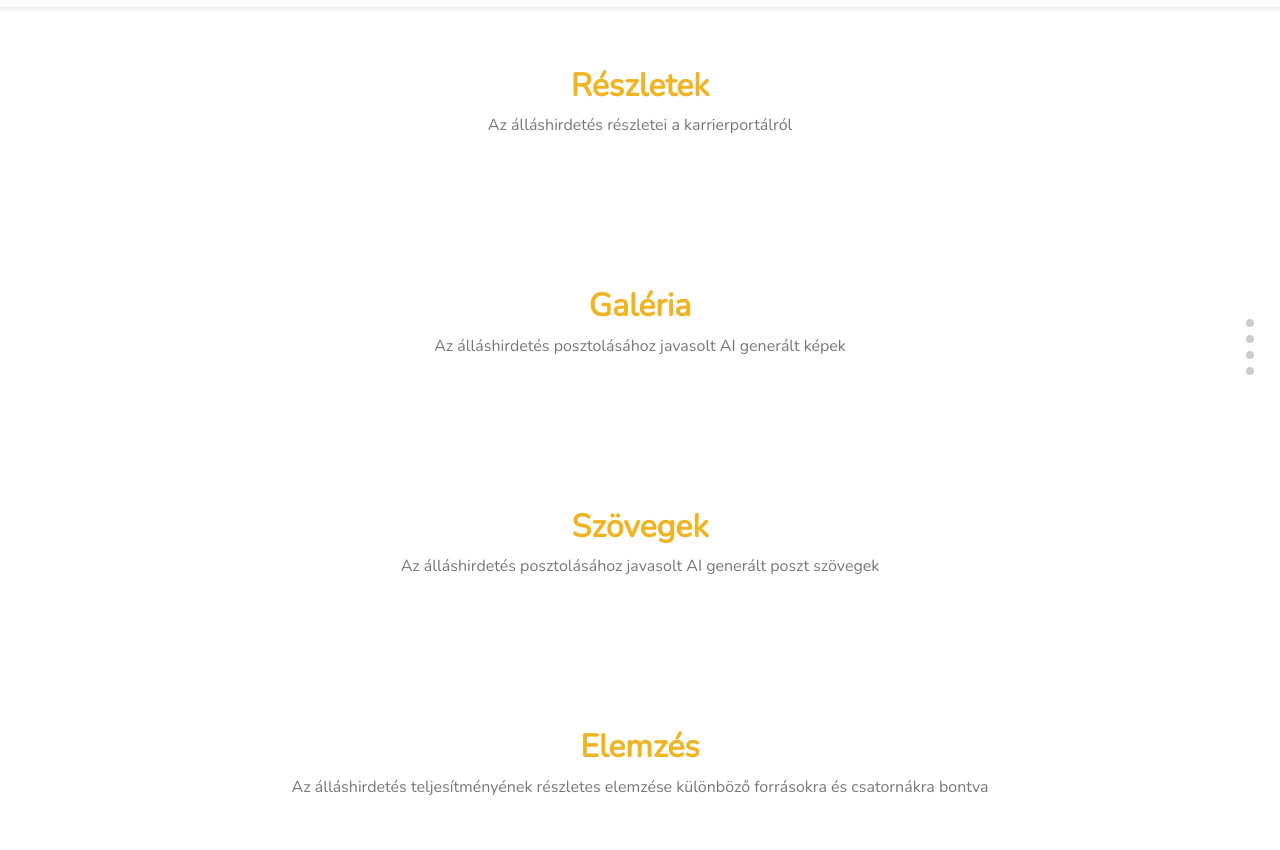
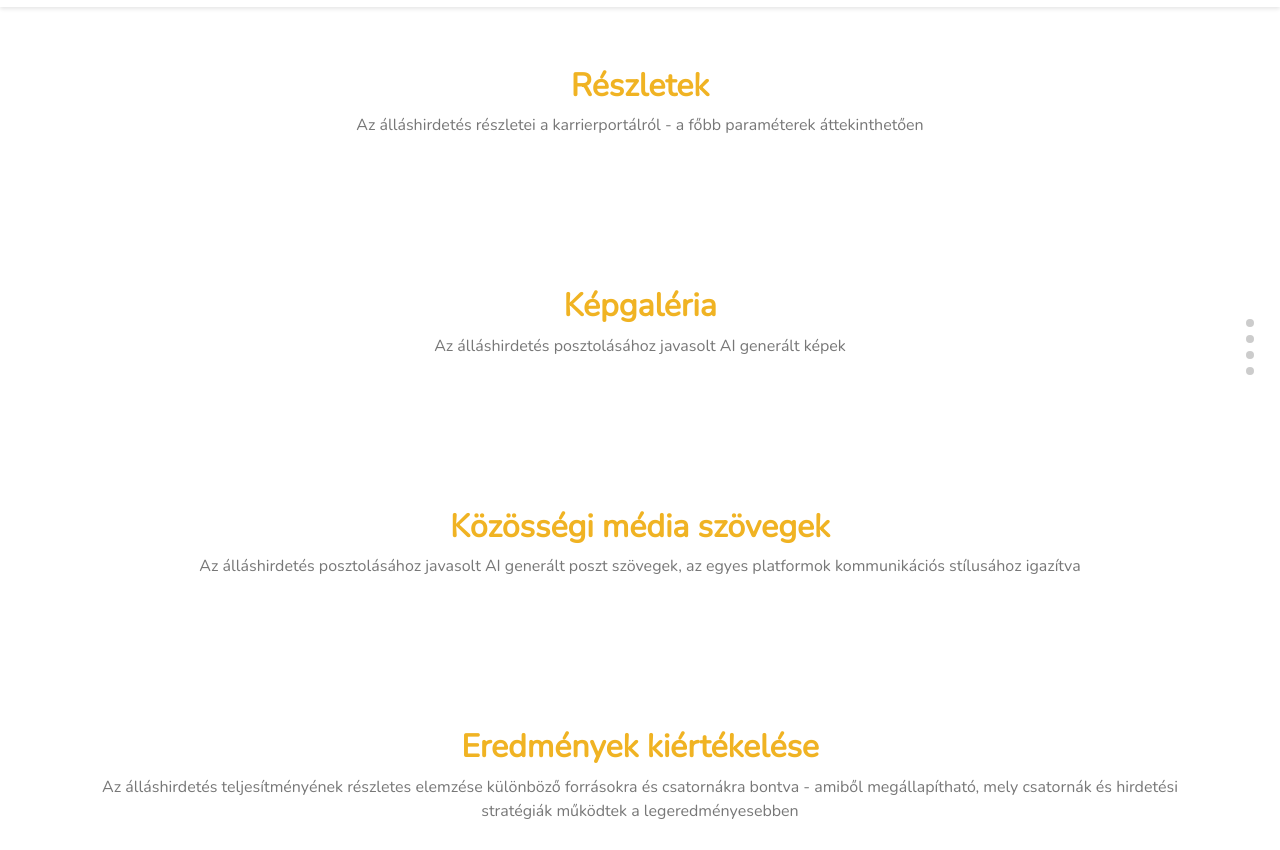
Before and after one commit to bajzikgyuri/mvm-demo, a plain HTML site: page v3/ai-toborzas-mvm-demo.html in a window 1280 px wide. Shown: the part 53-903 px from the top of the page. Drawn offline with nearby package versions, Linux system fonts and the light colour scheme; a script that the page names is missing.

Commit message:
change section texts

```diff
--- a/v3/ai-toborzas-mvm-demo.html
+++ b/v3/ai-toborzas-mvm-demo.html
@@ -764,7 +764,7 @@
         <!-- Headings -->
         <div class="section-title">
             <h2 id="jobTitleHeading">Részletek</h2>
-            <p>Az álláshirdetés részletei a karrierportálról</p>
+            <p>Az álláshirdetés részletei a karrierportálról - a főbb paraméterek áttekinthetően</p>
         </div>
         <div id="jobDetails">
             <!-- Állás részletei kerülnek ide -->
@@ -776,7 +776,7 @@
     <div class="container">
         <!-- Headings -->
         <div class="section-title">
-            <h2>Galéria</h2>
+            <h2>Képgaléria</h2>
             <p>Az álláshirdetés posztolásához javasolt AI generált képek</p>
         </div>
         <div id="imageGallery">
@@ -789,8 +789,8 @@
     <div class="container">
         <!-- Headings -->
         <div class="section-title">
-            <h2>Szövegek</h2>
-            <p>Az álláshirdetés posztolásához javasolt AI generált poszt szövegek</p>
+            <h2>Közösségi média szövegek</h2>
+            <p>Az álláshirdetés posztolásához javasolt AI generált poszt szövegek, az egyes platformok kommunikációs stílusához igazítva</p>
         </div>
         <div id="textContent">
             <!-- Szövegek kerülnek ide -->
@@ -803,8 +803,8 @@
     <div class="container">
         <!-- Headings -->
         <div class="section-title">
-            <h2>Elemzés</h2>
-            <p>Az álláshirdetés teljesítményének részletes elemzése különböző forrásokra és csatornákra bontva</p>
+            <h2>Eredmények kiértékelése</h2>
+            <p>Az álláshirdetés teljesítményének részletes elemzése különböző forrásokra és csatornákra bontva - amiből megállapítható, mely csatornák és hirdetési stratégiák működtek a legeredményesebben</p>
         </div>
 
         <!-- Statistic Cards -->
```
